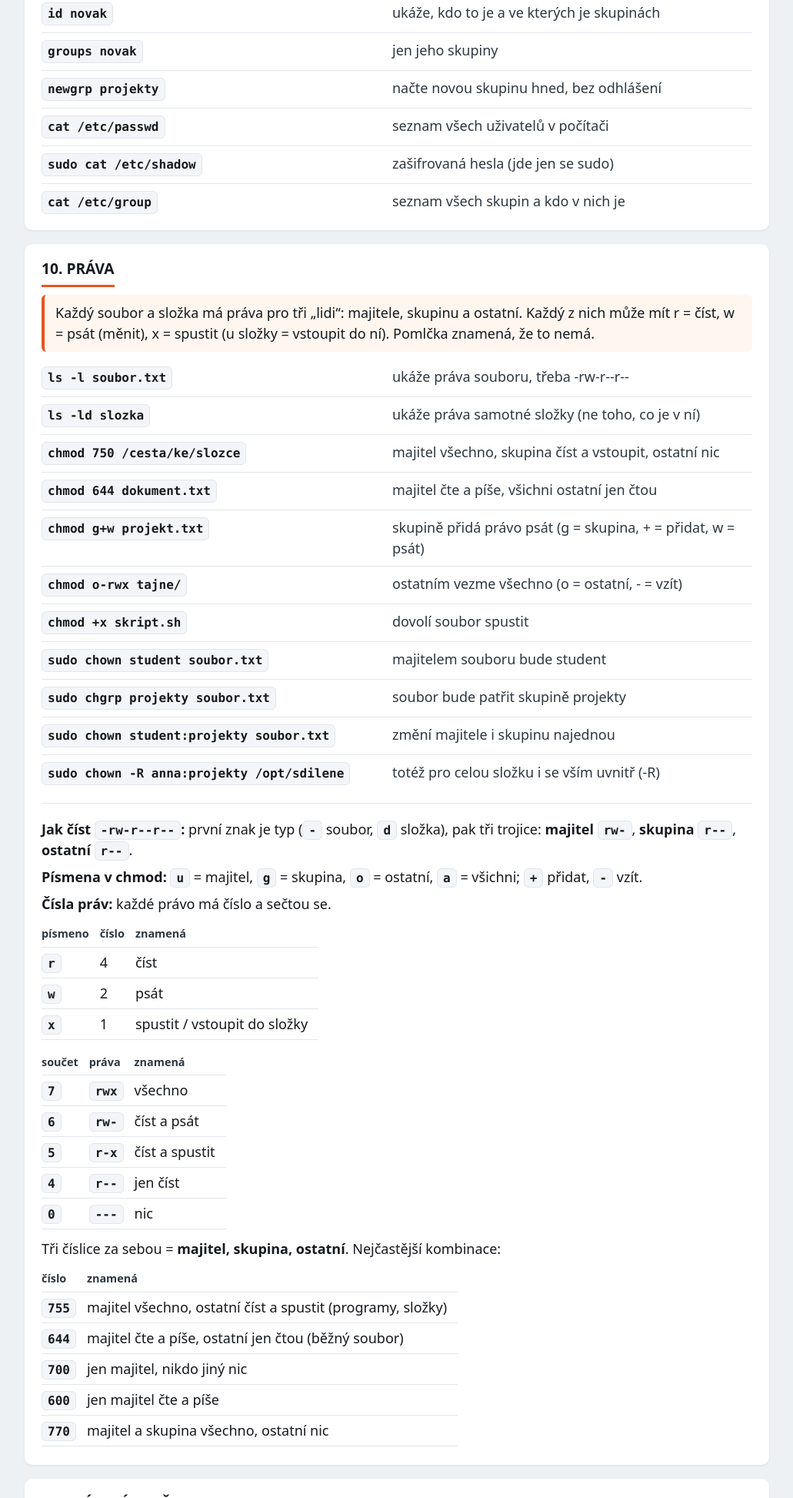
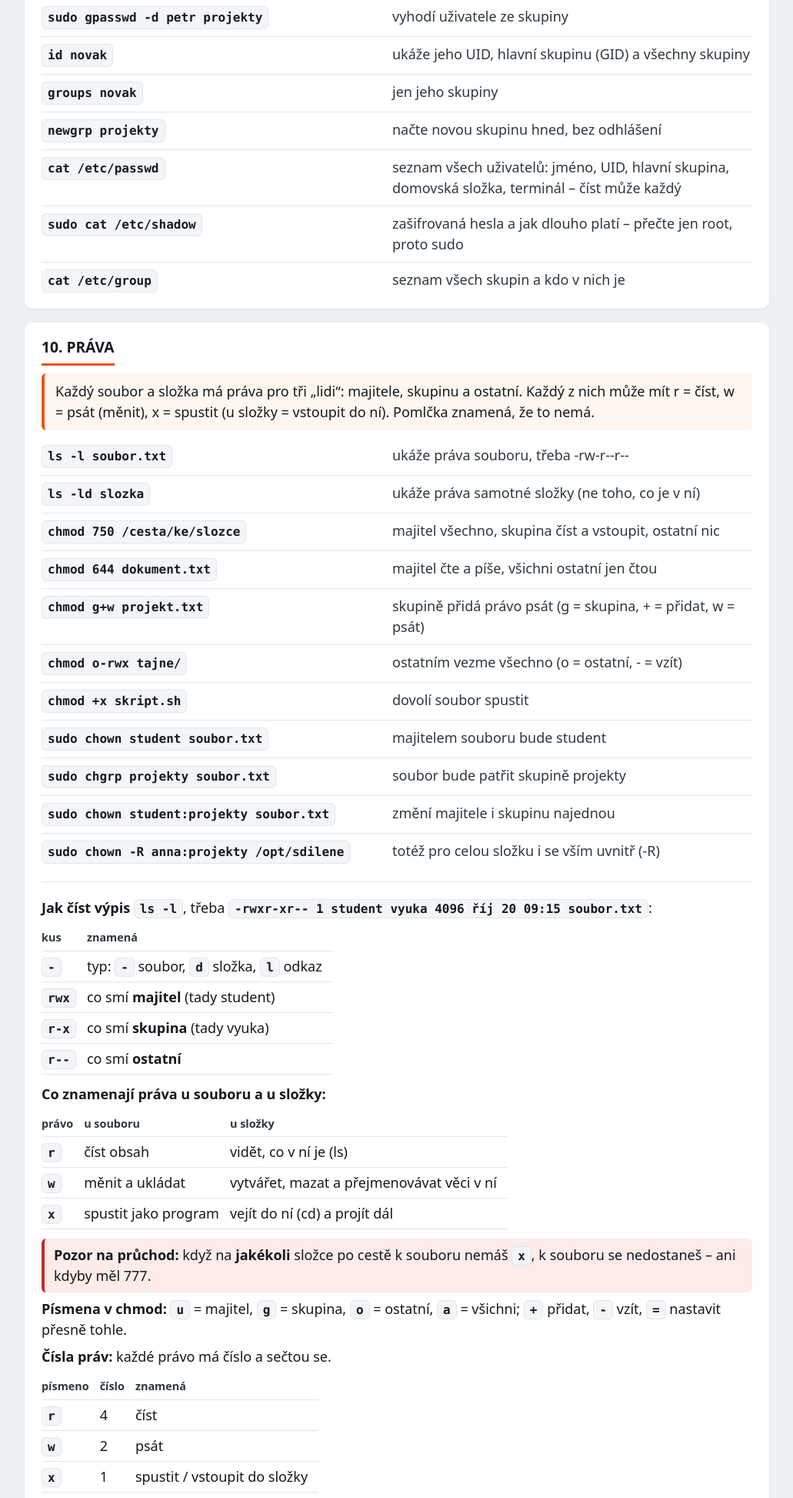
Before and after one commit to kojdad-alt/Skola, a plain HTML site: page ubuntu-prikazy/index.html in a window 1280 px wide. Shown: the part 4817-6763 px from the top of the page at 77% size, without its empty margins (124-1155 px from the left). Drawn offline with Linux system fonts and the light colour scheme.

Commit message:
Příkazy Ubuntu: doplněno z učebního textu (UID/GID, ls -l, práva u složky, průchod, typické chyby)
Co-Authored-By: Claude Opus 5.5 <noreply@anthropic.com>

```diff
--- a/ubuntu-prikazy/index.html
+++ b/ubuntu-prikazy/index.html
@@ -22,6 +22,7 @@
     .popis { color: var(--popis); }
     .prava { margin-top: 14px; border-top: 1px solid var(--cara); padding-top: 12px; }
     .prava p { margin: 8px 0; }
+    .pozor { background: #fdecea; border-left: 4px solid #c62828; border-radius: 6px; padding: 8px 12px; }
     table { border-collapse: collapse; margin: 6px 0 12px; }
     th, td { text-align: left; padding: 6px 14px 6px 0; border-bottom: 1px solid var(--cara); vertical-align: baseline; }
     th { font-size: .9rem; color: var(--popis); font-weight: 600; }
@@ -139,7 +140,7 @@
   </section>
   <section>
     <h2>9. UŽIVATELÉ A SKUPINY</h2>
-    <p class="vysvetleni">Uživatel = účet jednoho člověka. Skupina = parta uživatelů. Skupině můžeš dát práva a dostanou je všichni v ní najednou (třeba celá třída nebo tým).</p>
+    <p class="vysvetleni">Uživatel = účet jednoho člověka. Skupina = parta uživatelů. Skupině můžeš dát práva a dostanou je všichni v ní najednou (třeba celá třída nebo tým). Každý uživatel má číslo UID (správce root má 0, běžní lidi od 1000) a každá skupina číslo GID. Každý má jednu hlavní (primární) skupinu – tu dostanou jeho nové soubory – a k tomu může být v kolika chce dalších (doplňkových) skupinách, třeba sudo.</p>
     <ul>
       <li><code>sudo adduser novak</code><span class="popis">vytvoří uživatele novak, na všechno se zeptá (heslo, jméno…)</span></li>
       <li><code>sudo useradd -m -s /bin/bash svoboda</code><span class="popis">vytvoří uživatele ručně (-m = udělá mu domovskou složku, -s = terminál bash)</span></li>
@@ -149,11 +150,11 @@
       <li><code>sudo groupdel stara_skupina</code><span class="popis">smaže skupinu</span></li>
       <li><code>sudo usermod -aG projekty novak</code><span class="popis">přidá uživatele do skupiny – vždycky -aG! Bez „a“ ho to vyhodí ze všech ostatních skupin</span></li>
       <li><code>sudo gpasswd -d petr projekty</code><span class="popis">vyhodí uživatele ze skupiny</span></li>
-      <li><code>id novak</code><span class="popis">ukáže, kdo to je a ve kterých je skupinách</span></li>
+      <li><code>id novak</code><span class="popis">ukáže jeho UID, hlavní skupinu (GID) a všechny skupiny</span></li>
       <li><code>groups novak</code><span class="popis">jen jeho skupiny</span></li>
       <li><code>newgrp projekty</code><span class="popis">načte novou skupinu hned, bez odhlášení</span></li>
-      <li><code>cat /etc/passwd</code><span class="popis">seznam všech uživatelů v počítači</span></li>
-      <li><code>sudo cat /etc/shadow</code><span class="popis">zašifrovaná hesla (jde jen se sudo)</span></li>
+      <li><code>cat /etc/passwd</code><span class="popis">seznam všech uživatelů: jméno, UID, hlavní skupina, domovská složka, terminál – číst může každý</span></li>
+      <li><code>sudo cat /etc/shadow</code><span class="popis">zašifrovaná hesla a jak dlouho platí – přečte jen root, proto sudo</span></li>
       <li><code>cat /etc/group</code><span class="popis">seznam všech skupin a kdo v nich je</span></li>
     </ul>
   </section>
@@ -174,18 +175,31 @@
       <li><code>sudo chown -R anna:projekty /opt/sdilene</code><span class="popis">totéž pro celou složku i se vším uvnitř (-R)</span></li>
     </ul>
     <div class="prava">
-      <p><b>Jak číst <code>-rw-r--r--</code>:</b> první znak je typ (<code>-</code> soubor, <code>d</code> složka), pak tři trojice: <b>majitel</b> <code>rw-</code>, <b>skupina</b> <code>r--</code>, <b>ostatní</b> <code>r--</code>.</p>
-      <p><b>Písmena v chmod:</b> <code>u</code> = majitel, <code>g</code> = skupina, <code>o</code> = ostatní, <code>a</code> = všichni; <code>+</code> přidat, <code>-</code> vzít.</p>
+      <p><b>Jak číst výpis <code>ls -l</code></b>, třeba <code>-rwxr-xr-- 1 student vyuka 4096 říj 20 09:15 soubor.txt</code>:</p>
+      <table><tr><th>kus</th><th>znamená</th></tr>
+        <tr><td><code>-</code></td><td>typ: <code>-</code> soubor, <code>d</code> složka, <code>l</code> odkaz</td></tr>
+        <tr><td><code>rwx</code></td><td>co smí <b>majitel</b> (tady student)</td></tr>
+        <tr><td><code>r-x</code></td><td>co smí <b>skupina</b> (tady vyuka)</td></tr>
+        <tr><td><code>r--</code></td><td>co smí <b>ostatní</b></td></tr>
+      </table>
+      <p><b>Co znamenají práva u souboru a u složky:</b></p>
+      <table><tr><th>právo</th><th>u souboru</th><th>u složky</th></tr>
+        <tr><td><code>r</code></td><td>číst obsah</td><td>vidět, co v ní je (ls)</td></tr>
+        <tr><td><code>w</code></td><td>měnit a ukládat</td><td>vytvářet, mazat a přejmenovávat věci v ní</td></tr>
+        <tr><td><code>x</code></td><td>spustit jako program</td><td>vejít do ní (cd) a projít dál</td></tr>
+      </table>
+      <p class="pozor"><b>Pozor na průchod:</b> když na <b>jakékoli</b> složce po cestě k souboru nemáš <code>x</code>, k souboru se nedostaneš – ani kdyby měl 777.</p>
+      <p><b>Písmena v chmod:</b> <code>u</code> = majitel, <code>g</code> = skupina, <code>o</code> = ostatní, <code>a</code> = všichni; <code>+</code> přidat, <code>-</code> vzít, <code>=</code> nastavit přesně tohle.</p>
       <p><b>Čísla práv:</b> každé právo má číslo a sečtou se.</p>
       <table><tr><th>písmeno</th><th>číslo</th><th>znamená</th></tr><tr><td><code>r</code></td><td>4</td><td>číst</td></tr><tr><td><code>w</code></td><td>2</td><td>psát</td></tr><tr><td><code>x</code></td><td>1</td><td>spustit / vstoupit do složky</td></tr></table>
       <table><tr><th>součet</th><th>práva</th><th>znamená</th></tr><tr><td><code>7</code></td><td><code>rwx</code></td><td>všechno</td></tr><tr><td><code>6</code></td><td><code>rw-</code></td><td>číst a psát</td></tr><tr><td><code>5</code></td><td><code>r-x</code></td><td>číst a spustit</td></tr><tr><td><code>4</code></td><td><code>r--</code></td><td>jen číst</td></tr><tr><td><code>0</code></td><td><code>---</code></td><td>nic</td></tr></table>
       <p>Tři číslice za sebou = <b>majitel, skupina, ostatní</b>. Nejčastější kombinace:</p>
-      <table><tr><th>číslo</th><th>znamená</th></tr><tr><td><code>755</code></td><td>majitel všechno, ostatní číst a spustit (programy, složky)</td></tr><tr><td><code>644</code></td><td>majitel čte a píše, ostatní jen čtou (běžný soubor)</td></tr><tr><td><code>700</code></td><td>jen majitel, nikdo jiný nic</td></tr><tr><td><code>600</code></td><td>jen majitel čte a píše</td></tr><tr><td><code>770</code></td><td>majitel a skupina všechno, ostatní nic</td></tr></table>
+      <table><tr><th>číslo</th><th>znamená</th></tr><tr><td><code>755</code></td><td>rwxr-xr-x – majitel všechno, ostatní čtou a procházejí (složky, programy)</td></tr><tr><td><code>644</code></td><td>rw-r--r-- – majitel čte a píše, ostatní jen čtou (běžný soubor)</td></tr><tr><td><code>700</code></td><td>rwx------ – soukromá složka, jen majitel</td></tr><tr><td><code>600</code></td><td>rw------- – soukromý soubor, jen majitel (třeba klíč id_rsa)</td></tr><tr><td><code>770</code></td><td>rwxrwx--- – týmová složka: majitel a skupina všechno, ostatní nic</td></tr></table>
     </div>
   </section>
   <section>
     <h2>11. SDÍLENÁ SLOŽKA</h2>
-    <p class="vysvetleni">Cíl: složka, do které můžou psát všichni ze skupiny projekty, ale nikdo jiný.</p>
+    <p class="vysvetleni">Cíl: složka, do které můžou psát všichni ze skupiny projekty, ale nikdo jiný. V učebním textu je místo 2770 a 710 napsáno 770 a 750 – funguje to taky. Rozdíl: dvojka v 2770 zařídí, že nové soubory ve složce budou taky patřit skupině, a 710 (místo 750) skupině nedovolí koukat, co dalšího má Anna doma.</p>
     <ul>
       <li><code>sudo groupadd projekty</code><span class="popis">vytvoří skupinu projekty</span></li>
       <li><code>sudo usermod -aG projekty anna</code><span class="popis">přidá do ní Annu</span></li>
@@ -282,6 +296,16 @@
       <li><code>sudo -u anna … / sudo -iu anna</code><span class="popis">dělá věci za jiného uživatele bez jeho hesla</span></li>
     </ul>
   </section>
+  <section>
+    <h2>18. TYPICKÉ CHYBY</h2>
+    <p class="vysvetleni">Když něco nefunguje, je to skoro vždycky jedno z tohohle.</p>
+    <ul>
+      <li><code>Permission denied (i když práva jsou)</code><span class="popis">nějaká složka po cestě nemá pro tebe x (průchod), třeba /home/anna má 700 → admin: sudo chmod g+x /home/anna (nebo o+x)</span></li>
+      <li><code>nová skupina nefunguje</code><span class="popis">terminál si pamatuje skupiny z přihlášení → odhlásit a přihlásit (exit, su - uzivatel) nebo newgrp nazev_skupiny</span></li>
+      <li><code>chmod 777</code><span class="popis">NEDĚLAT! Dá úplně všem všechno – kdokoli pak může soubor číst, změnit nebo smazat</span></li>
+      <li><code>sudo: … not in the sudoers file</code><span class="popis">nejsi admin – tenhle příkaz musí udělat správce</span></li>
+    </ul>
+  </section>
 </main>
 </body>
 </html>
```
Also changed, not shown: 1 other file.
